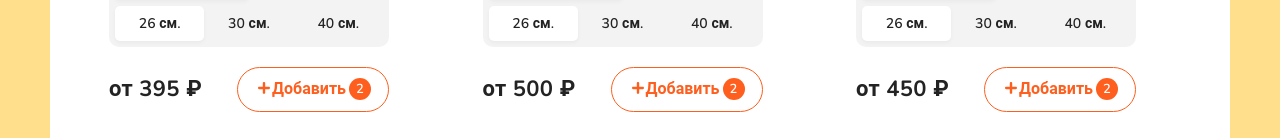
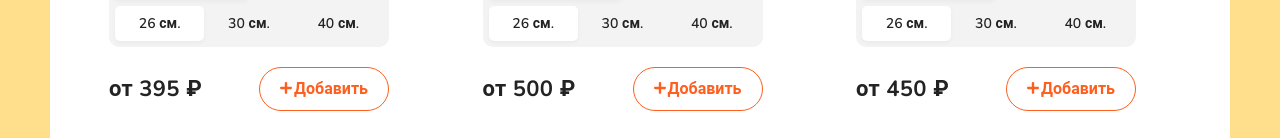
Before and after one commit to BrainWosher/react-pizza-v2, a React (Create React App) app: page / in a window 1280 px wide. Shown: the part 662-800 px from the top of the page. Built offline with nearby package versions, Linux system fonts and the light colour scheme.

Commit message:
счетчик пицц на кнопке

```diff
--- a/src/components/PizzaBlock.jsx
+++ b/src/components/PizzaBlock.jsx
@@ -1,6 +1,7 @@
-import React from 'react';
+import React, {useState} from 'react';
 
 const PizzaBlock = ({title, price}) => {
+  const [pizzaCount, setPizzaCount] = useState(0);
   return (
     <div class="pizza-block">
       <img
@@ -22,7 +23,7 @@ const PizzaBlock = ({title, price}) => {
       </div>
       <div class="pizza-block__bottom">
         <div class="pizza-block__price">от {price} ₽</div>
-        <div class="button button--outline button--add">
+        <button class="button button--outline button--add" onClick={() => setPizzaCount(pizzaCount + 1)}>
           <svg
             width="12"
             height="12"
@@ -36,8 +37,8 @@ const PizzaBlock = ({title, price}) => {
             />
           </svg>
           <span>Добавить</span>
-          <i>2</i>
-        </div>
+          {pizzaCount >= 1 ? <i>{pizzaCount}</i> : ''}
+        </button>
       </div>
     </div>
   );
```
